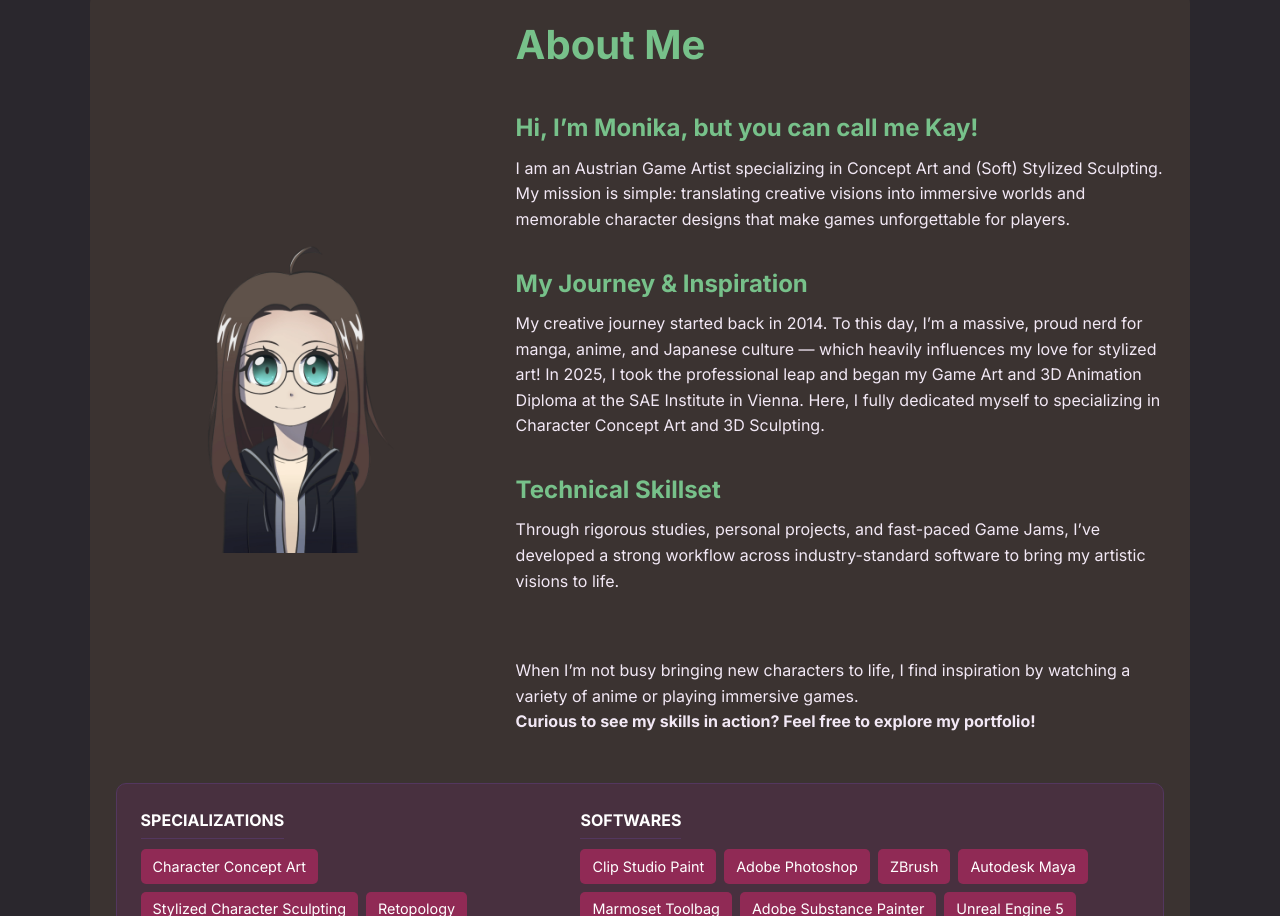
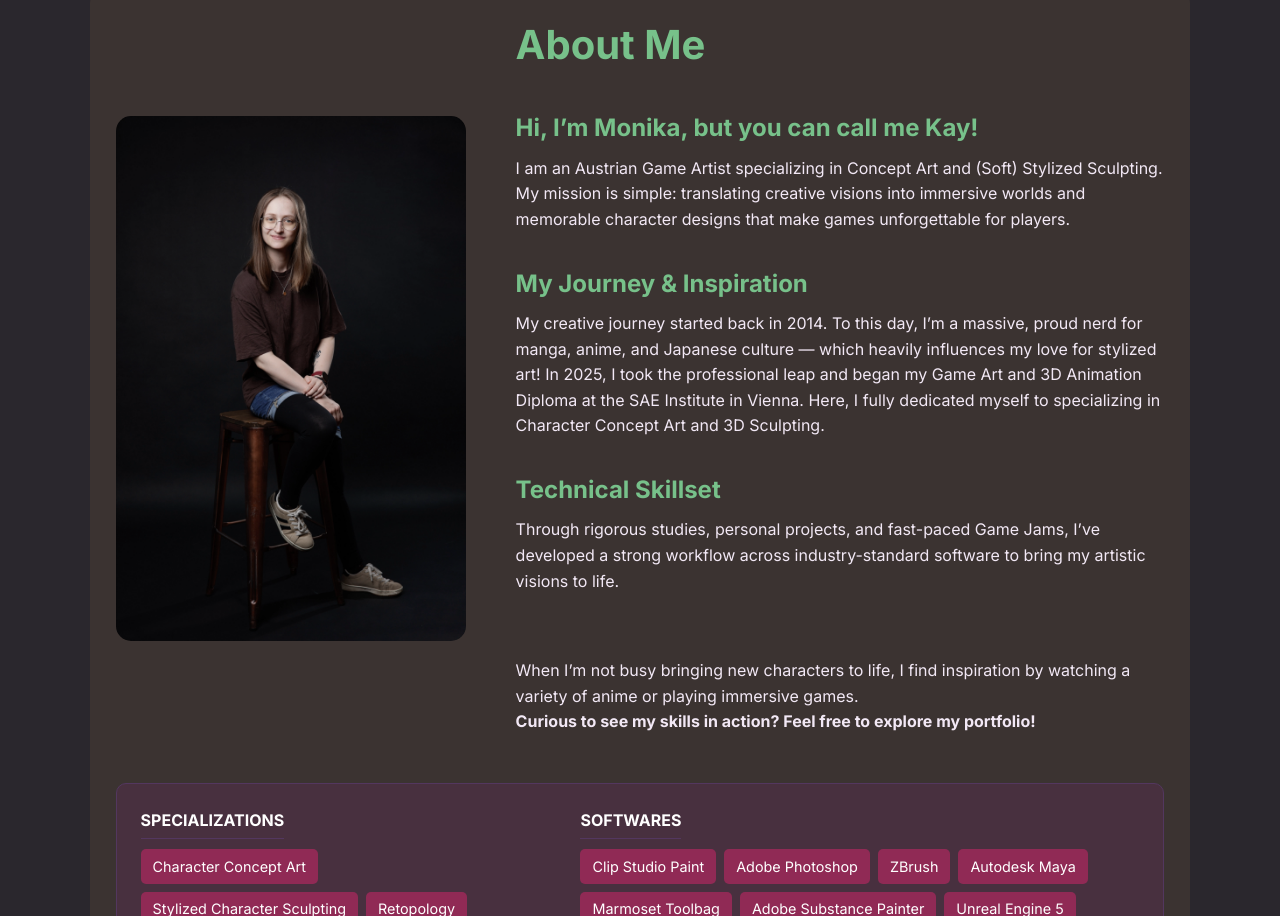
Before and after one commit to Kayframe-GA/Kayframe-GA.github.io, a Next.js app: page / in a window 1280 px wide. Shown: the part 1645-2561 px from the top of the page. Built offline with nearby package versions, Linux system fonts and the light colour scheme.

Commit message:
fix url update image

```diff
--- a/app/components/Footer.js
+++ b/app/components/Footer.js
@@ -12,7 +12,7 @@ export default function Footer() {
       <div className="footer-links">
         <Link href="/impressum">{t.footer.legalNotice}</Link>
         <Link href="/datenschutz">{t.footer.privacyPolicy}</Link>
-        <a href="https://www.artstation.com/mixedmediakay" target="_blank" rel="noopener noreferrer">ArtStation</a>
+        <a href="https://www.artstation.com/monika_grabner_kayframega" target="_blank" rel="noopener noreferrer">ArtStation</a>
         <a href="https://www.linkedin.com/in/monika-grabner-034432432/" target="_blank" rel="noopener noreferrer">LinkedIn</a>
         <a href="https://www.instagram.com/kayframe_ga/" target="_blank" rel="noopener noreferrer">Instagram</a>
       </div>
--- a/app/globals.css
+++ b/app/globals.css
@@ -735,8 +735,7 @@ section {
 
 .about-image img {
   width: 350px;
-  height: 350px;
-  object-fit: cover;
+  height: auto;
   border-radius: 15px;
   filter: grayscale(20%);
 }
--- a/app/page.js
+++ b/app/page.js
@@ -73,7 +73,7 @@ export default function Home() {
           {/* ... existing about content ... */}
           <div className="about-container">
             <div className="about-image">
-              <img src="/images/profile/optimized/Chibi_Me_About_Me.webp" alt={t.home.aboutImageAlt} />
+              <img src="/images/profile/optimized/about_me_profile.webp" alt={t.home.aboutImageAlt} />
             </div>
             <div className="about-content">
               <div className="bio-text">
```
Also changed, not shown: public/images/profile/optimized/Chibi_Me_About_Me.webp (deleted), public/images/profile/optimized/about_me_profile.webp (added).
